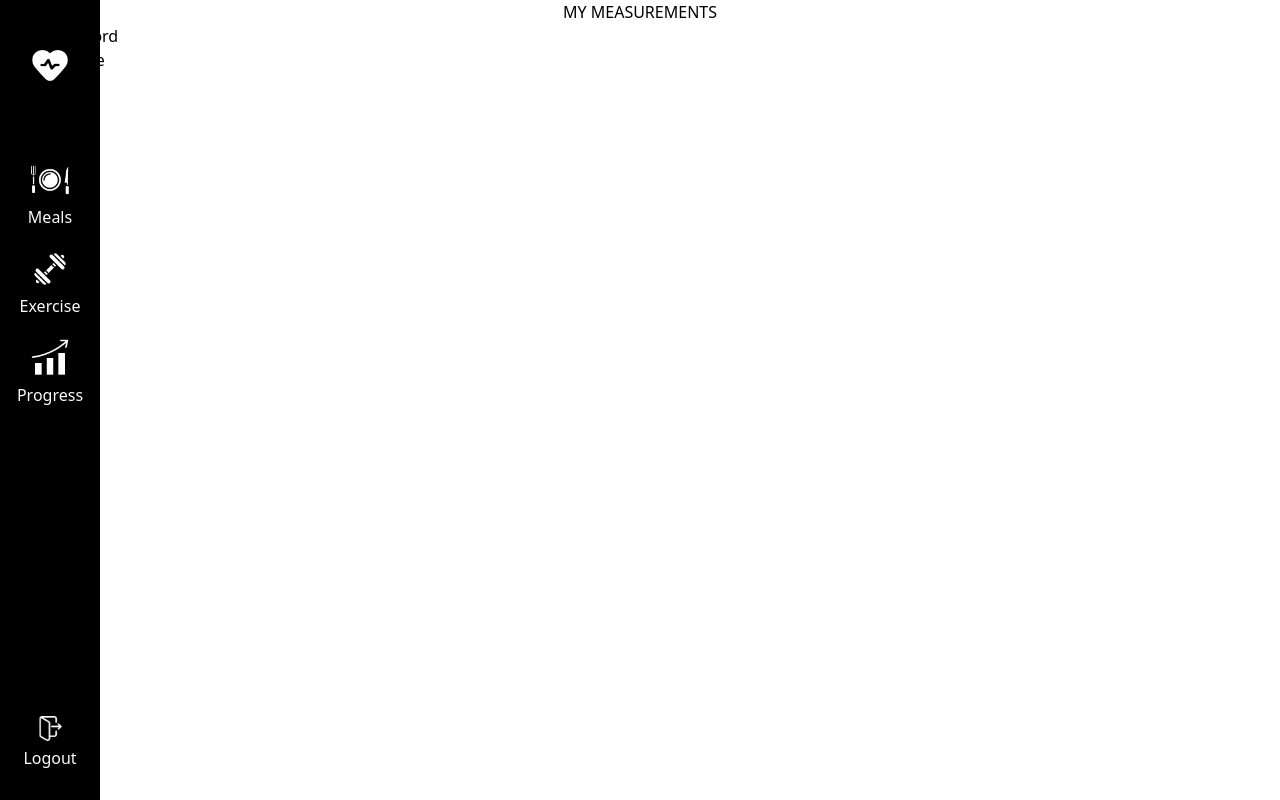
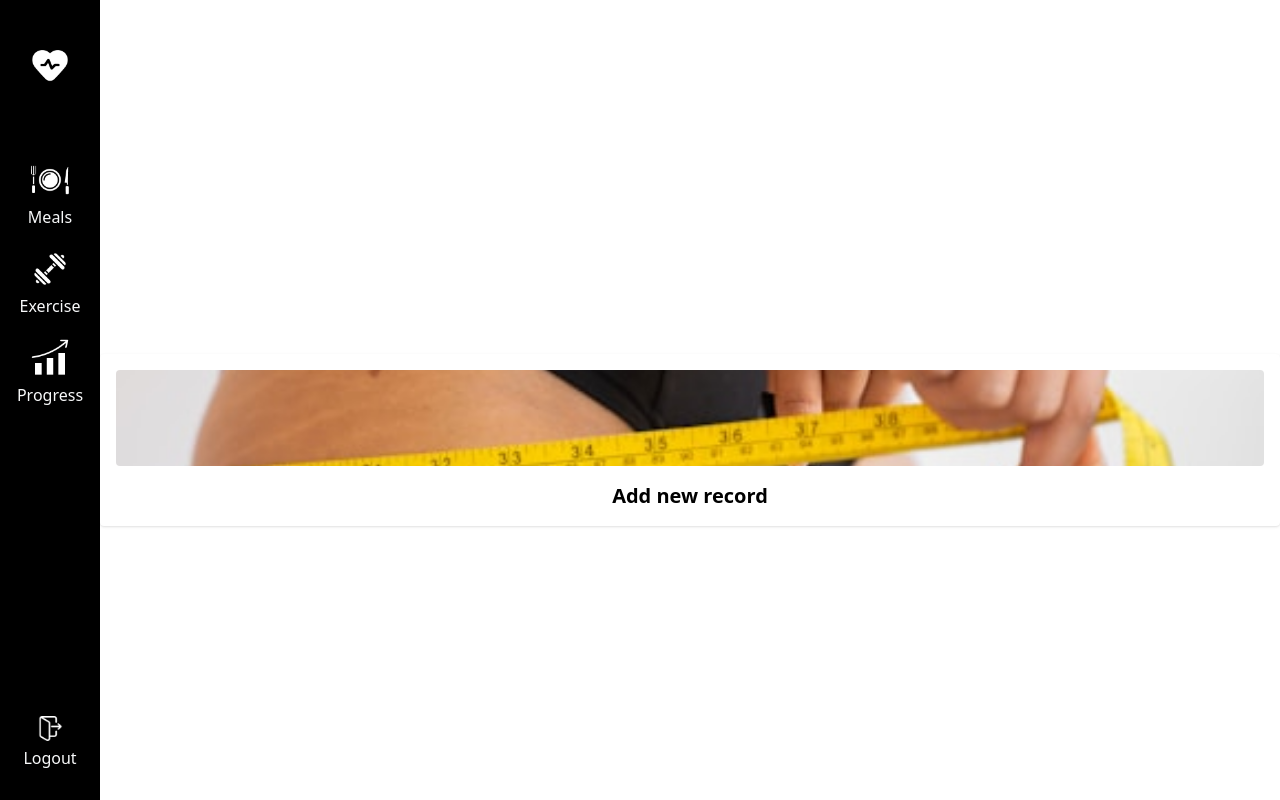
Before and after one commit to rafvai/DietShopper, a Flask app: page /measurements in a window 1280 px wide. Run offline with Flask 3, Linux system fonts and the light colour scheme; a user stored in the database is signed in; some libraries are stand-ins or nearby versions.

Commit message:
Modified measurement page

```diff
--- a/app/routes.py
+++ b/app/routes.py
@@ -470,7 +470,7 @@ def measurements():
 
     elif request.method == "POST":
         # Retrieve past measurements to ensure it is always available for rendering
-        past_measurements = db.session.query(Measurement.measurement_id, Measurement.created_at).filter_by(user_id=userid).all()
+        measurements = db.session.query(Measurement.measurement_id, Measurement.created_at).filter_by(user_id=userid).all()
 
         if 'compare' in request.form:
             # User wants to compare with another measurement
@@ -520,7 +520,7 @@ def measurements():
                                    display_measurement_1=display_measurement_1,
                                    display_measurement_2=display_measurement_2,
                                    display_difference=display_difference,
-                                   past_measurements=past_measurements)
+                                   measurements=measurements)
 
         else:
             # User wants to view a single measurement
@@ -545,7 +545,7 @@ def measurements():
 
             return render_template("measurements.html",
                                    display_measurement=display_measurement,
-                                   past_measurements=past_measurements,
+                                   measurements=measurements,
                                    selected_measurement_id=selected_measurement_id)
 
     return redirect(url_for('main.measurements'))
--- a/app/templates/diet_plan.html
+++ b/app/templates/diet_plan.html
@@ -1,12 +1,12 @@
 {% extends "base.html" %}
 {% block title %}Diet Plans{% endblock %}
 {% block content %}
-  <body>
-    <div style="margin-left: 220px; padding: 20px;">
+<body class="min-h-screen flex items-center justify-center bg-white" style="margin-left: 100px;">
+    <div style="padding: 20px;">
         <div style="margin-left: 100px; padding: 20px; display: flex; width: calc(100% - 220px);">
             {% if alternative_dietplans %}
             <div style="flex: 1; padding: 0px; display: flex; justify-content: center; align-items: center; width: calc(50% - 110px);">
-                <img src="static/dietplan.jpg" alt="Person pouring a drink" style="border-radius: 10px; width: 100%; height: 600px; object-fit: cover;">
+                <img src="static/dietplan.jpg" alt="Person pouring a drink" style="border-radius: 10px; width: 100%; height: 500px; object-fit: cover;">
             </div>
             <div style="flex: 1; padding: 20px; display: flex; flex-direction: column; justify-content: center; align-items: center;">
                 <h2 style="font-size: 2em; font-weight: 600; margin-bottom: 20px;">Display Diet Plan</h2>
--- a/app/templates/measurements.html
+++ b/app/templates/measurements.html
@@ -3,92 +3,110 @@
 {% block title %}My measurements{% endblock %}
 
 {% block content %}
-    <h2 class="text-center">MY MEASUREMENTS</h2>
-     <!-- Flash messages -->
-     {% with messages = get_flashed_messages(with_categories=true) %}
-        {% if messages %}
-            {% for category, message in messages %}
-                <div class="alert alert-{{ category }}">
-                    {{ message }}
+<body class="min-h-screen flex items-center justify-center bg-white" style="margin-left: 100px;">
+    <div style="padding: 20px;">
+        <!-- Show dropdown menu with all past measurements if any-->
+        <div style="margin-left: 100px; padding: 20px; display: flex; width: calc(100% - 220px);">
+            {% if past_measurements %}
+            <div style="flex: 1; padding: 0px; display: flex; justify-content: center; align-items: center; width: calc(50% - 110px);">
+                <img src="static/dietplan.jpg" alt="Person pouring a drink" style="border-radius: 10px; width: 100%; height: 500px; object-fit: cover;">
             </div>
-            {% endfor %}
-        {% endif %}
-    {% endwith %}
-    <div class="container">
-        {% if past_measurements %}
+            <div style="flex: 1; padding: 20px; display: flex; flex-direction: column; justify-content: center; align-items: center;">
+                <h2 style="font-size: 2em; font-weight: 600; margin-bottom: 20px;">My Records</h2>
                 <form action="/measurements" method="POST">
-            <label for="selected_measurement">Check your measurement:</label>
+                    <label for="selected_measurement" style="display: none;">Check your measurement:</label>
                     <select id="selected_measurement" name="selected_measurement" required>
                         <option value="" disabled selected>Select your record</option>
                         {% for measurement in past_measurements %}
                             <option value="{{ measurement.measurement_id }}">{{ measurement.created_at }}</option>
                         {% endfor %}
                     </select>
-            <button type="submit">Select</button>
+                    <button type="submit" class="mt-6 px-3 py-1 border-2 border-blue-500 text-blue-500 text-lg hover:bg-blue-500 hover:text-white rounded-lg transition-colors duration-300">Select</button>
                 </form>
+            </div>
             {% endif %}
+        </div>
 
+        <!-- Display the selected measurement-->
         {% if display_measurement %}
+        <div style="display: flex; width: 100%; padding: 20px; box-sizing: border-box;">
+            <!-- Record on the left -->
+            <div class="bg-card p-4 rounded-2xl shadow" style="width: 100%; max-width: 600px; margin: 0 auto;">
+                <div style="flex: 1; display: flex; flex-direction: column; justify-content: center; align-items: center; padding: 20px;">
                     <h2>Selected Measurement:</h2>
-            <table>
+                    <table style="margin: 0 auto; margin-top: 20px;">
                         <thead>
-                    <tr>
-                        <th>Attribute</th>
-                        <th>Value</th>
+                            <tr style="background-color: #f2f2f2; border-bottom: 2px solid #ddd;">
+                                <th style="padding: 10px; text-align: left; border-right: 1px solid #ddd;">Attribute</th>
+                                <th style="padding: 10px; text-align: left;">Value</th>
                             </tr>
                         </thead>
                         <tbody>
                             {% for key, value in display_measurement.items() %}
-                    <tr>
-                        <td>{{ key }}</td>
-                        <td>{{ value }}</td>
+                                <tr style="border-bottom: 1px solid #ddd;">
+                                    <td style="width: 50%; padding: 10px; box-sizing: border-box;">{{ key }}</td>
+                                    <td style="width: 50%; padding: 10px; box-sizing: border-box; text-align: center;">{{ value }}</td>
                                 </tr>
                             {% endfor %}
                         </tbody>
                     </table>
-            <form action="/measurements" method="POST">
+                </div>
+            </div>
+            <!-- Form on the right -->
+            <div style="flex: 1; display: flex; justify-content: center; align-items: center;">
+                <form action="/measurements" method="POST" style="display: flex; flex-direction: column; align-items: center; width: 100%;">
                     <input type="hidden" name="selected_measurement_1" value="{{ selected_measurement_id }}">
-                <label for="selected_measurement_2">Compare with another measurement:</label>
-                <select id="selected_measurement_2" name="selected_measurement_2" required>
-                    <option value="" disabled selected>Select another record</option>
-                    {% for measurement in past_measurements %}
+                    <label for="selected_measurement_2" style="margin-bottom: 10px;">Compare with another measurement:</label>
+                    <select id="selected_measurement_2" name="selected_measurement_2" required style="margin-bottom: 20px;">
+                        <option value="" disabled selected>Select record</option>
+                        {% for measurement in measurements %}
                             {% if measurement.measurement_id != selected_measurement_id %}
                                 <option value="{{ measurement.measurement_id }}">{{ measurement.created_at }}</option>
                             {% endif %}
                         {% endfor %}
                     </select>
-                <button type="submit" name="compare">Compare</button>
+                    <button type="submit" name="compare" class="mt-6 px-3 py-1 border-2 border-blue-500 text-blue-500 text-lg hover:bg-blue-500 hover:text-white rounded-lg transition-colors duration-300">Compare</button>
                 </form>
+            </div>
+        </div>
         {% endif %}
 
         {% if display_measurement_1 and display_measurement_2 %}
-            <h2>Comparison: {{ days_difference }} days</h2>
-            <table>
+        <div class="bg-card p-4 rounded-2xl shadow" style="margin: 0 auto; margin-left: 100px; padding: 20px;">
+            <h2 style="text-align: center; width: 100%;">Comparison: {{ days_difference }} days</h2>
+            <div class="flex flex-col items-center md:flex-row md:justify-center md:space-x-10 p-6">
+                <table style="margin: 0 auto; margin-top: 20px;">
                     <thead>
-                    <tr>
-                        <th>Attribute</th>
-                        <th>First Measurement</th>
-                        <th>Second Measurement</th>
-                        <th>Difference</th>
+                        <tr style="background-color: #f2f2f2; border-bottom: 2px solid #ddd;">
+                            <th style="padding: 10px; text-align: left; border-right: 1px solid #ddd; width: 34%;">Attribute</th>
+                            <th style="padding: 10px; text-align: center; border-right: 1px solid #ddd; width: 22%;">First Record</th>
+                            <th style="padding: 10px; text-align: center; border-right: 1px solid #ddd; width: 22%;">Second Record</th>
+                            <th style="padding: 10px; text-align: center; border-right: 1px solid #ddd; width: 22%;">Difference</th>
                         </tr>
                     </thead>
                     <tbody>
                         {% for key, value1 in display_measurement_1.items() %}
-                        <tr>
-                            <td>{{ key }}</td>
-                            <td>{{ value1 }}</td>
-                            <td>{{ display_measurement_2[key] }}</td>
-                            <td>{{ display_difference[key] }}</td>
+                        <tr style="border-bottom: 1px solid #ddd;">
+                            <td style="width: 34%; padding: 10px; box-sizing: border-box;">{{ key }}</td>
+                            <td style="width: 22%; padding: 10px; box-sizing: border-box; text-align: center;">{{ value1 }}</td>
+                            <td style="width: 22%; padding: 10px; box-sizing: border-box; text-align: center;">{{ display_measurement_2[key] }}</td>
+                            <td style="width: 22%; padding: 10px; box-sizing: border-box; text-align: center;">{{ display_difference[key] }}</td>
                         </tr>
                         {% endfor %}
                     </tbody>
                 </table>
+            </div>
+        </div>
         {% endif %}
     </div>
-    <div class="links">
-        <ul>
-            <li> <a href="{{ url_for('main.add_measurement') }}">Add new record</a></li>
-            <li><a href="{{ url_for('main.index') }}">Back to Home</a></li>
-        </ul>
+    <!-- Links Container -->
+        <section class="py-8">
+            <div class="container mx-auto grid grid-cols-1 gap-6">
+                <a href="{{ url_for('main.add_measurement') }}" class="bg-card p-4 rounded shadow flex flex-col items-center">
+                    <img src="{{ url_for('static', filename='new_record.png') }}" alt="New Record" class="w-full h-24 object-cover rounded mb-4">
+                    <h2 class="text-xl font-bold">Add new record</h2>
+                </a>
             </div>
+        </section>
+</body>
 {% endblock %}
```
Also changed, not shown: app/static/new_record.png (added), 1 other file. Lines whose indentation alone changed are shown as unchanged.
